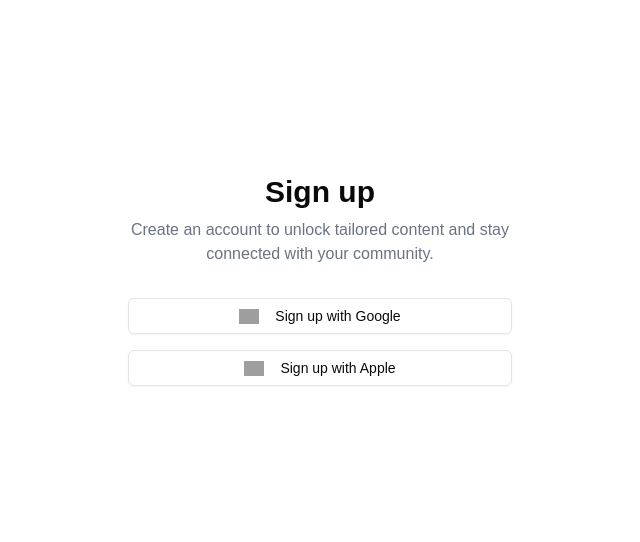
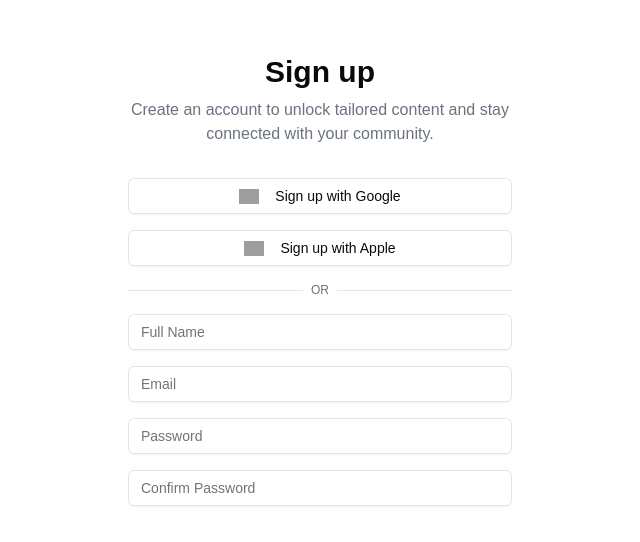
Before and after one commit to ceylonai/ceylon-ai-dashboard, a Next.js app: page /auth/signup in a window 1280 px wide. Shown: the part 120-662 px from the top of the page, without its empty margins (0-640 px from the left). Built offline with nearby package versions, Linux system fonts and the light colour scheme; grey boxes are pictures that could not be loaded.

Commit message:
Created user inputs for 'full name','email','password','confirm password'

```diff
--- a/src/app/auth/signup/page.tsx
+++ b/src/app/auth/signup/page.tsx
@@ -1,7 +1,8 @@
 import Image from "next/image"
 import { Button } from "@/components/ui/button"
+import { Input } from "@/components/ui/input"
 
-export default function Signup() {
+export default function SignUp() {
     return (
         <div className="grid min-h-screen lg:grid-cols-2">
             <div className="flex items-center justify-center px-8 py-12 md:px-12">
@@ -33,12 +34,23 @@ export default function Signup() {
                             />
                             Sign up with Apple
                         </Button>
+                        <div className="relative">
+                            <div className="absolute inset-0 flex items-center">
+                                <div className="w-full border-t"></div>
+                            </div>
+                            <div className="relative flex justify-center text-xs uppercase">
+                                <span className="bg-white px-2 text-gray-500">OR</span>
+                            </div>
+                        </div>
+                        <div className="space-y-4">
+                            <Input type="text" placeholder="Full Name" />
+                            <Input type="email" placeholder="Email" />
+                            <Input type="password" placeholder="Password" />
+                            <Input type="password" placeholder="Confirm Password" />
+                        </div>
                     </div>
                 </div>
             </div>
-
-
         </div>
-
-)
+    )
 }
```
